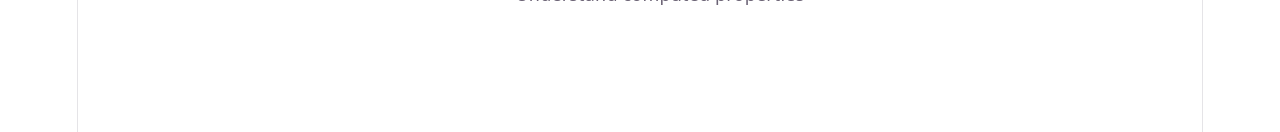
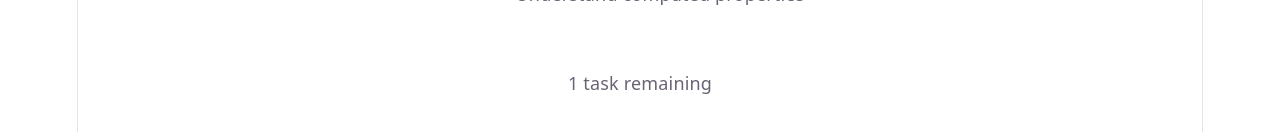
Before and after one commit to ZongyaoYang/vue-starter, a Vue app: page / in a window 1280 px wide. Shown: the part 180-312 px from the top of the page. Built offline with nearby package versions, Linux system fonts and the light colour scheme.

Commit message:
add computed api to calculate "remainingCount"

```diff
--- a/src/App.vue
+++ b/src/App.vue
@@ -1,10 +1,14 @@
 <script setup>
-import { ref } from "vue";
+import { ref, computed } from "vue";
 
 const todos = ref([
   { id: 1, text: "Learn about ref and reactive state", done: true },
   { id: 2, text: "Understand computed properties", done: false },
 ]);
+
+const remainingCount = computed(
+  () => todos.value.filter((todo) => !todo.done).length,
+);
 </script>
 
 <template>
@@ -17,6 +21,9 @@ const todos = ref([
       </li>
     </ul>
   </main>
+  <footer class="app__footer">
+    {{ remainingCount }} task{{ remainingCount > 1 ? "s" : "" }} remaining
+  </footer>
 </template>
 
 <style scoped>
```
